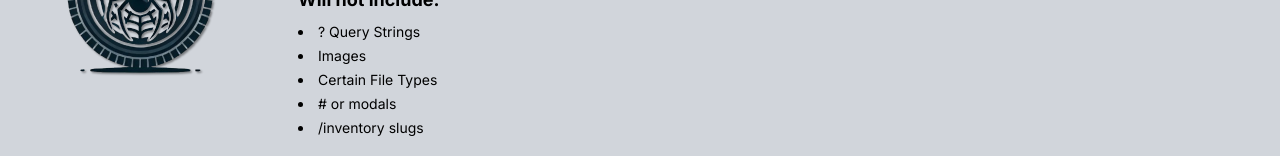
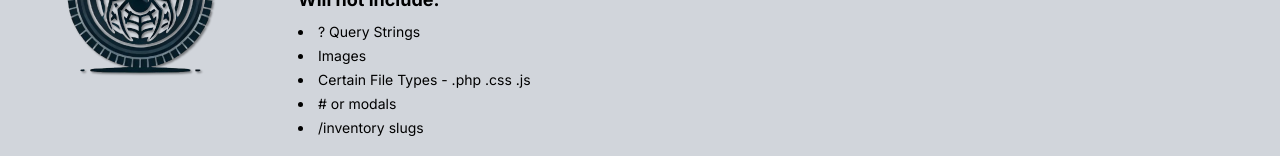
Before and after one commit to vande012/autocrawl, a Next.js app: page / in a window 1280 px wide. Shown: the part 142-298 px from the top of the page. Built offline with nearby package versions, Linux system fonts and the light colour scheme.

Commit message:
updated text from mac

```diff
--- a/src/app/page.tsx
+++ b/src/app/page.tsx
@@ -24,7 +24,7 @@ export default function ScraperPage() {
             <ul className="list-disc list-inside space-y-1 text-sm">
               <li>? Query Strings</li>
               <li>Images</li>
-              <li>Certain File Types</li>
+              <li>Certain File Types - .php .css .js</li>
               <li># or modals</li>
               <li>/inventory slugs</li>
             </ul>
```
